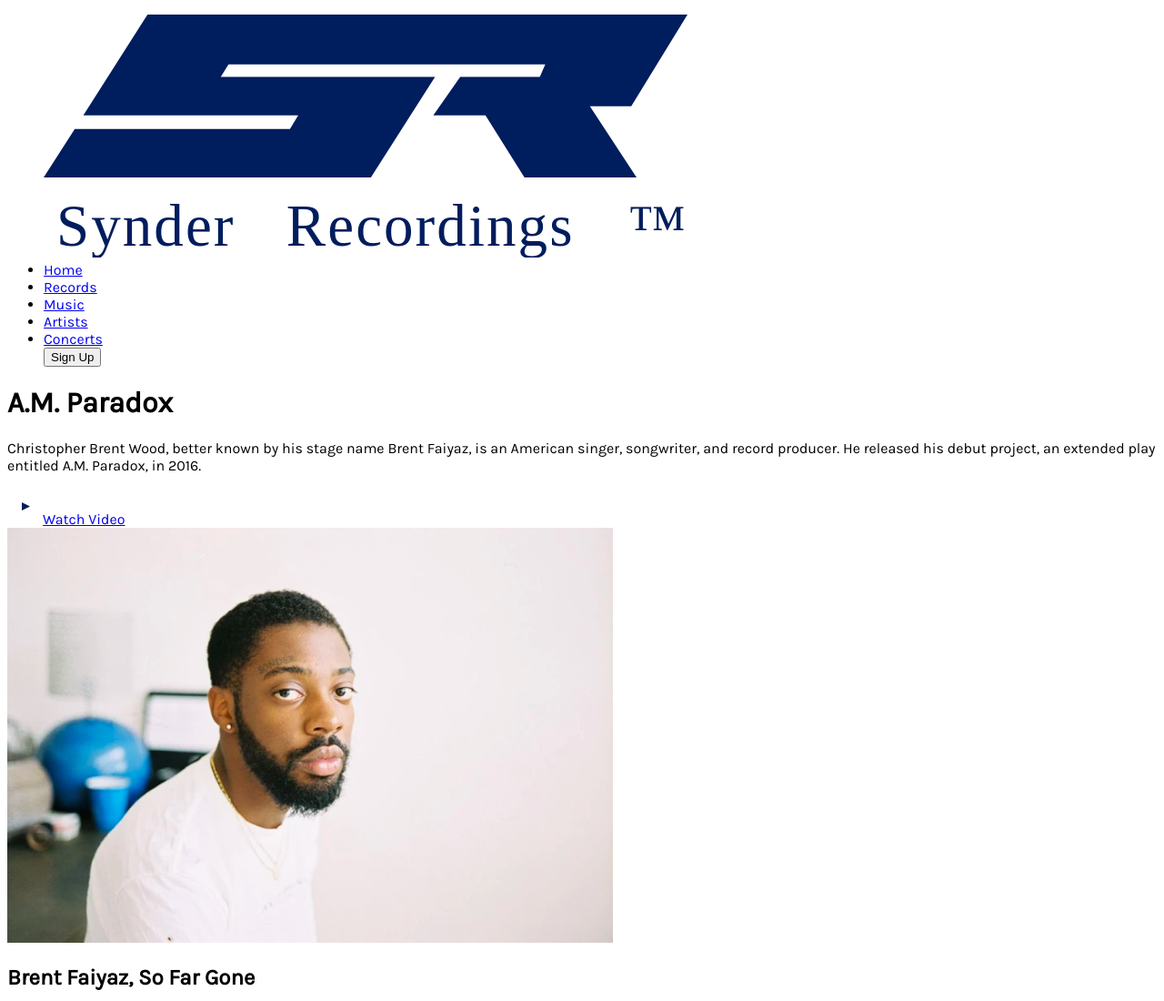
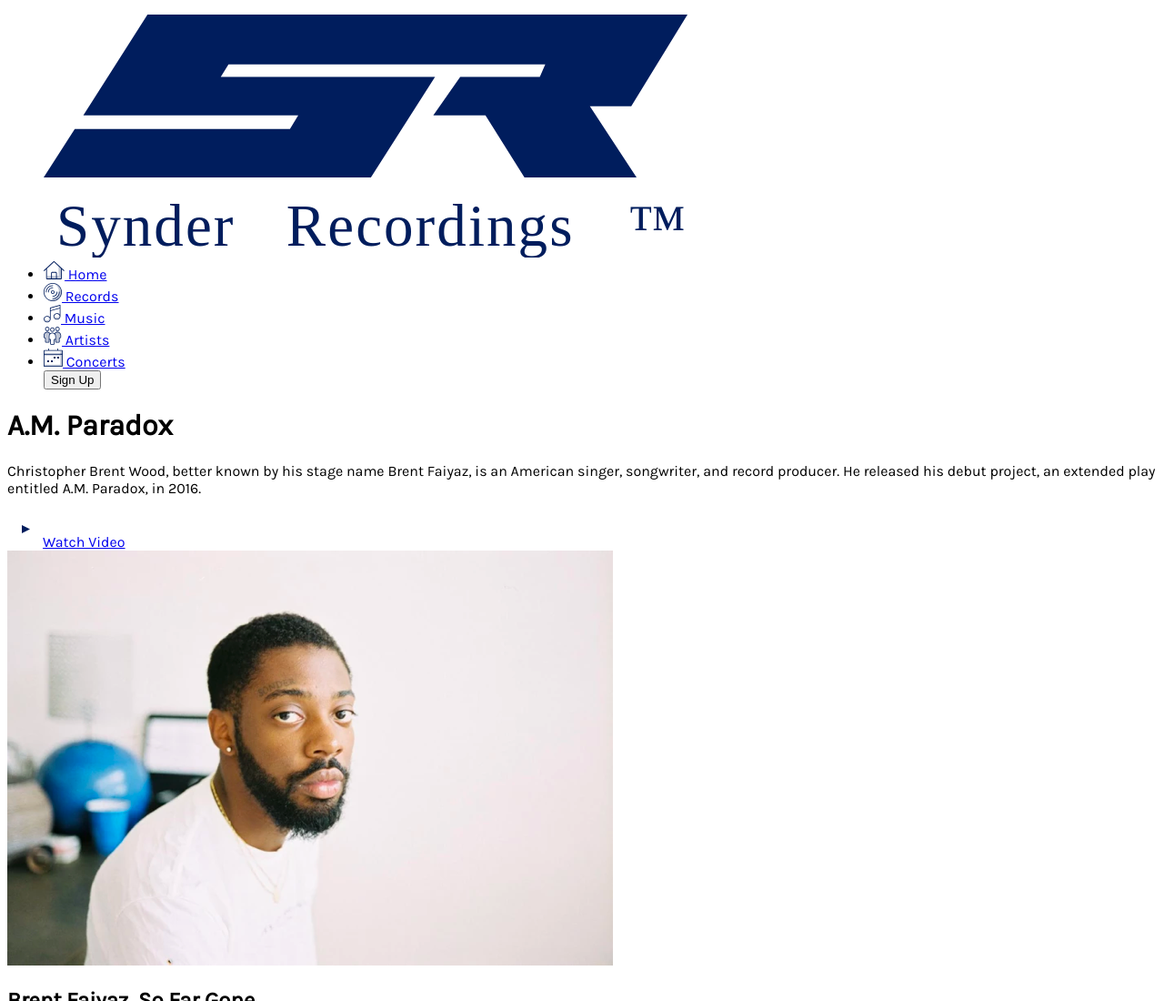
Before and after one commit to audryf/synder-recordings, a plain HTML site: page index.html in a window 1280 px wide. Shown: the top 1100 px of the page at 91% size. Drawn offline with Linux system fonts and the light colour scheme.

Commit message:
add icons to nav bar

```diff
--- a/index.html
+++ b/index.html
@@ -20,11 +20,11 @@
             <!-- Should stick to the top of the page at all times -->
             <ul>
                 <img src="./assets/logo/SVGS/SRrecordings.svg" alt="Synder Recordings logo" class="logo">
-                <li><a href=#>Home</a></li>
-                <li><a href=#>Records</a></li>
-                <li><a href=#>Music</a></li>
-                <li><a href=#>Artists</a></li>
-                <li><a href=#>Concerts</a></li>
+                <li><a href=#><img src="./assets/icons/SVGs/Home.svg" alt=""/> Home</a></li>
+                <li><a href=#><img src="./assets/icons/SVGs/records.svg" alt="" /> Records</a></li>
+                <li><a href=#><img src="./assets/icons/SVGs/music.svg" alt="" /> Music</a></li>
+                <li><a href=#><img src="./assets/icons/SVGs/artists.svg" alt="" /> Artists</a></li>
+                <li><a href=#><img src="./assets/icons/SVGs/concerts.svg" alt="" /> Concerts</a></li>
                 <button>Sign Up</button>
             </ul>
         </nav>
```
